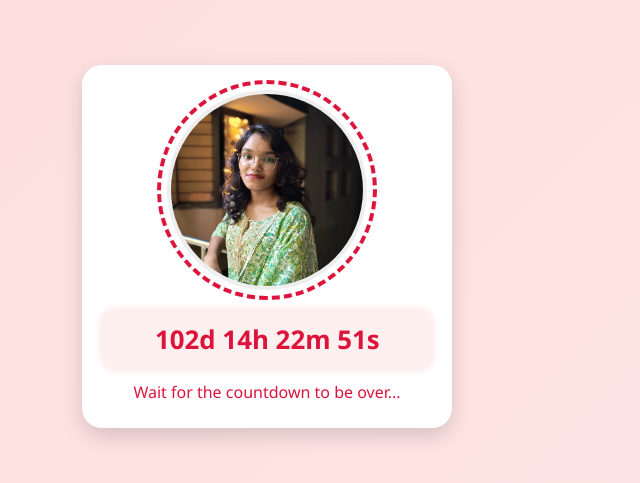
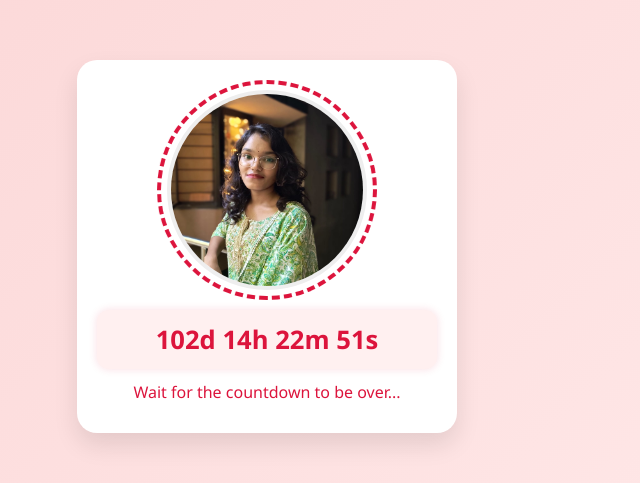
Before and after one commit to GauravDeep25/Birthday, a plain HTML site: page index.html in a window 1280 px wide. Shown: the part 154-637 px from the top of the page, without its empty margins (373-1013 px from the left). Drawn offline with Linux system fonts and the light colour scheme.

Commit message:
Update style.css

```diff
--- a/style.css
+++ b/style.css
@@ -14,22 +14,24 @@ html, body {
   display: flex;
   justify-content: center;
   align-items: center;
-  background: linear-gradient(135deg, #fcdcdc, #ffe6e6); /* light crimson pink gradient */
+  background: linear-gradient(135deg, #fbd4d4, #ffeaea); /* light crimson-pink */
 }
 
-/* Card Container */
+/* Card */
 .card {
-  background: #ffffff;
+  background-color: #ffffff; /* Solid white card */
+  color: #333;
   border-radius: 20px;
-  padding: 25px 20px;
+  padding: 30px 20px;
   width: 90%;
-  max-width: 370px;
+  max-width: 380px;
   text-align: center;
-  box-shadow: 0 8px 20px rgba(0, 0, 0, 0.15);
-  z-index: 1;
+  box-shadow: 0 12px 24px rgba(0, 0, 0, 0.1); /* Subtle shadow */
+  position: relative;
+  z-index: 2;
 }
 
-/* Image Container */
+/* Image & Border */
 .image-container {
   position: relative;
   width: 200px;
@@ -42,12 +44,11 @@ html, body {
   height: 100%;
   object-fit: cover;
   border-radius: 50%;
+  border: 4px solid #eee;
   z-index: 2;
   position: relative;
-  border: 4px solid #eee;
 }
 
-/* Rotating Border */
 .rotating-border {
   position: absolute;
   top: -10px;
@@ -65,7 +66,7 @@ html, body {
   100% { transform: rotate(360deg); }
 }
 
-/* Countdown Box */
+/* Countdown */
 .countdown {
   font-size: 1.6em;
   font-weight: bold;
@@ -78,30 +79,22 @@ html, body {
 }
 
 .countdown span {
-  display: inline-block;
-  animation: pulse 2s infinite;
+  animation: none; /* no pulsing for countdown text */
 }
 
-@keyframes pulse {
-  0%, 100% { transform: scale(1); }
-  50% { transform: scale(1.1); }
-}
-
-/* Wait Message */
+/* Messages */
 .wait-message {
   font-size: 1em;
   color: crimson;
   margin-top: 10px;
 }
 
-/* Title */
 .title {
   color: crimson;
   font-size: 1.5em;
   margin-bottom: 10px;
 }
 
-/* Quote and Message */
 .quote {
   font-style: italic;
   color: #555;
@@ -115,12 +108,11 @@ html, body {
   line-height: 1.6;
 }
 
-/* Hidden content */
 .hidden {
   display: none;
 }
 
-/* Responsive Tweaks */
+/* Responsive */
 @media (max-width: 500px) {
   .card {
     padding: 20px 15px;
```
